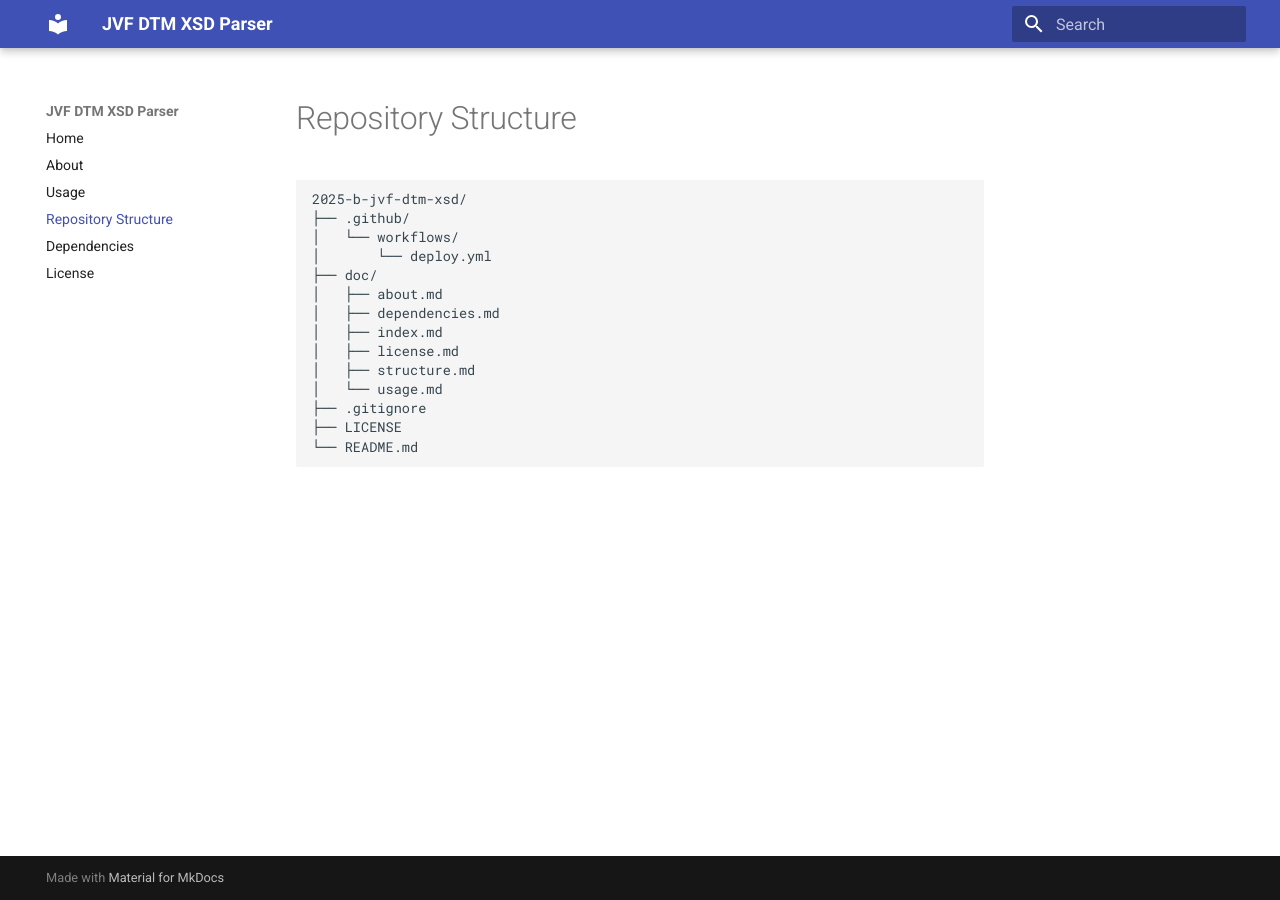
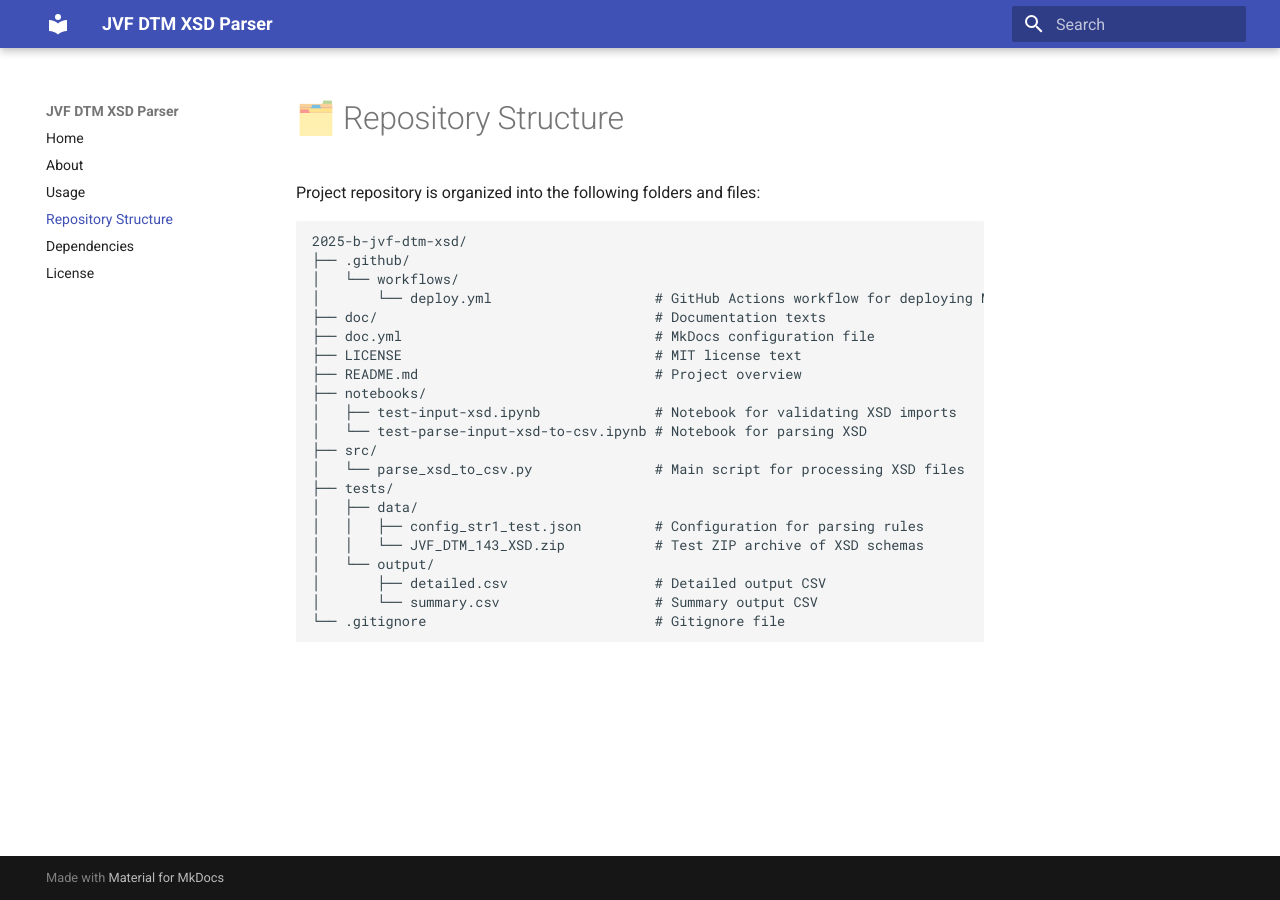
Before and after one commit to ctu-fgis/2025-b-jvf-dtm-xsd, an MkDocs documentation site: the page built from doc/docs_src/structure.md, in a window 1280 px wide. Built offline with MkDocs 1.6.1 and Material for MkDocs 9.7.7, drawn with Linux system fonts in a browser that asks for light colours.

Commit message:
Update structure.md

````diff
--- a/doc/docs_src/structure.md
+++ b/doc/docs_src/structure.md
@@ -1,16 +1,27 @@
+# 🗂️ Repository Structure
+
+Project repository is organized into the following folders and files:
+
 ```
 2025-b-jvf-dtm-xsd/
 ├── .github/
 │   └── workflows/
-│       └── deploy.yml
-├── doc/
-│   ├── about.md
-│   ├── dependencies.md
-│   ├── index.md
-│   ├── license.md
-│   ├── structure.md
-│   └── usage.md
-├── .gitignore
-├── LICENSE
-└── README.md
+│       └── deploy.yml                    # GitHub Actions workflow for deploying MkDocs
+├── doc/                                  # Documentation texts
+├── doc.yml                               # MkDocs configuration file
+├── LICENSE                               # MIT license text
+├── README.md                             # Project overview
+├── notebooks/
+│   ├── test-input-xsd.ipynb              # Notebook for validating XSD imports
+│   └── test-parse-input-xsd-to-csv.ipynb # Notebook for parsing XSD
+├── src/
+│   └── parse_xsd_to_csv.py               # Main script for processing XSD files
+├── tests/
+│   ├── data/
+│   │   ├── config_str1_test.json         # Configuration for parsing rules
+│   │   └── JVF_DTM_143_XSD.zip           # Test ZIP archive of XSD schemas
+│   └── output/
+│       ├── detailed.csv                  # Detailed output CSV
+│       └── summary.csv                   # Summary output CSV
+└── .gitignore                            # Gitignore file
 ```
````
